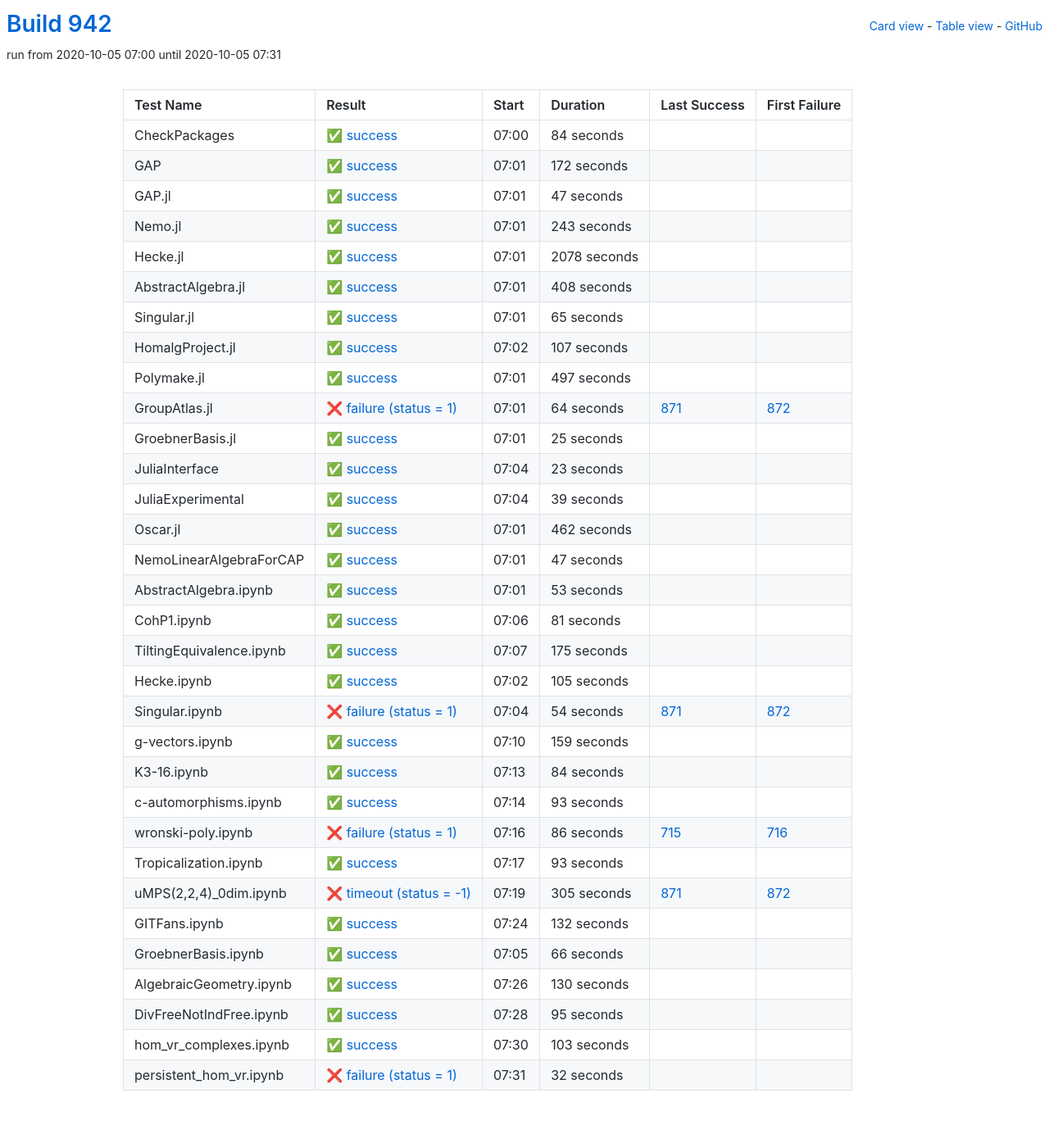
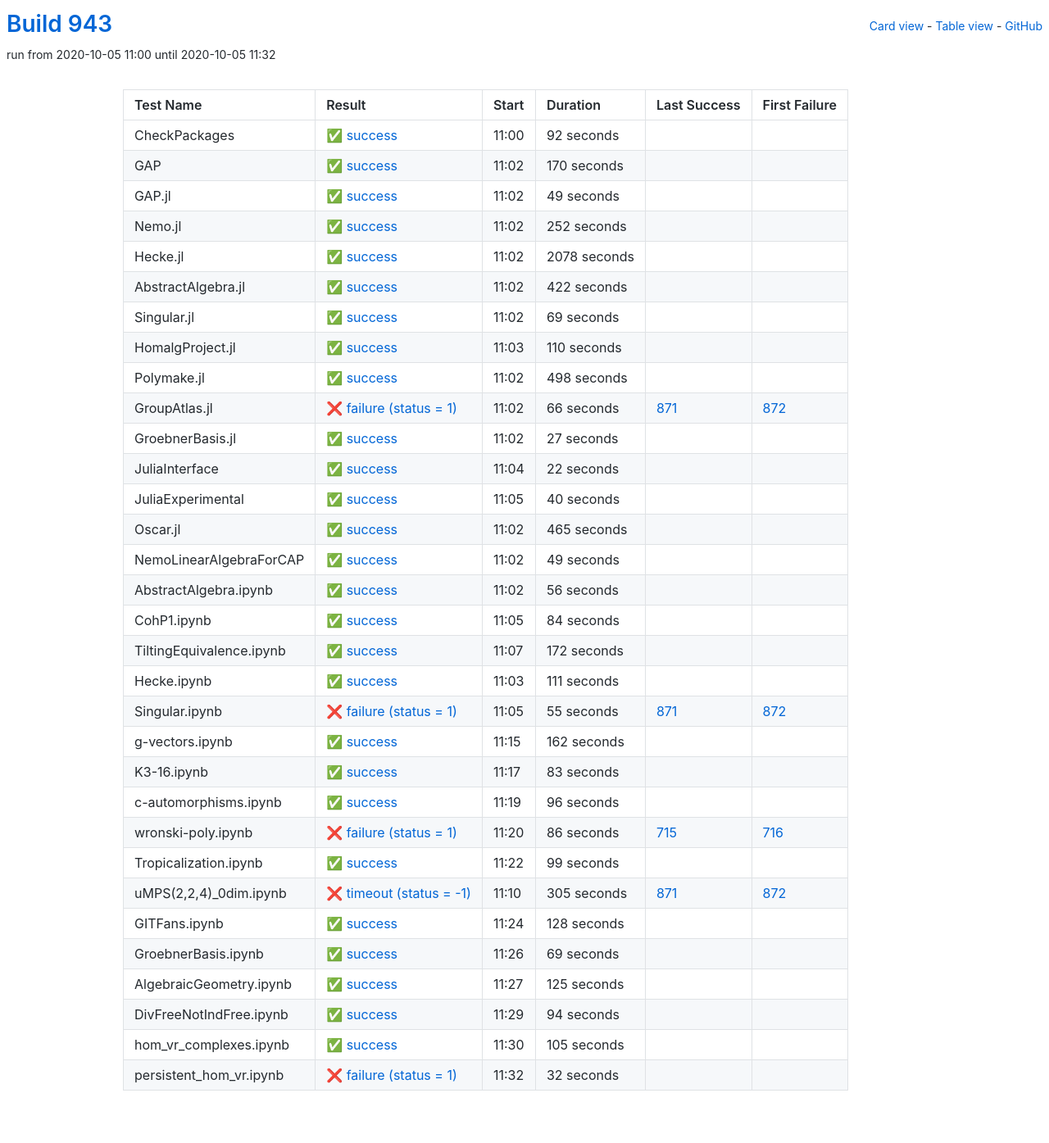
Before and after one commit to oscar-system/oscar-ci-status-stable, a Jekyll site: the page built from table.html, in a window 1280 px wide. Shown: the whole page at 82% size. Built offline with Jekyll 4.4.1, drawn with Linux system fonts in a browser that asks for light colours.

Commit message:
Build #943

```diff
--- a/_data/ci.yml
+++ b/_data/ci.yml
@@ -1,6 +1,6 @@
 ---
-build: 942
-build_url: https://oscarci.mathematik.uni-kl.de/job/oscar-stable/942/
+build: 943
+build_url: https://oscarci.mathematik.uni-kl.de/job/oscar-stable/943/
 job: oscar-stable
 organization: oscar-system
 repo: oscar-ci-status-stable
@@ -8,56 +8,56 @@ repourl: https://github.com/oscar-system/oscar-ci-status-stable
 tests:
 - name: CheckPackages
   id: checkpackages
-  log: https://oscarci.mathematik.uni-kl.de/job/oscar-stable/942/artifact/logs/build-942/CheckPackages.log
-  start: 2020-10-05 07:00
+  log: https://oscarci.mathematik.uni-kl.de/job/oscar-stable/943/artifact/logs/build-943/CheckPackages.log
+  start: 2020-10-05 11:00
   success: true
   exitcode: 0
   status: success
-  duration: 84
+  duration: 92
   last_success: false
   last_success_url:
   first_failure: false
   first_failure_url:
 - name: GAP
   id: gap
-  log: https://oscarci.mathematik.uni-kl.de/job/oscar-stable/942/artifact/logs/build-942/GAP.log
-  start: 2020-10-05 07:01
+  log: https://oscarci.mathematik.uni-kl.de/job/oscar-stable/943/artifact/logs/build-943/GAP.log
+  start: 2020-10-05 11:02
   success: true
   exitcode: 0
   status: success
-  duration: 172
+  duration: 170
   last_success: false
   last_success_url:
   first_failure: false
   first_failure_url:
 - name: GAP.jl
   id: gap-jl
-  log: https://oscarci.mathematik.uni-kl.de/job/oscar-stable/942/artifact/logs/build-942/GAP.jl.log
-  start: 2020-10-05 07:01
+  log: https://oscarci.mathematik.uni-kl.de/job/oscar-stable/943/artifact/logs/build-943/GAP.jl.log
+  start: 2020-10-05 11:02
   success: true
   exitcode: 0
   status: success
-  duration: 47
+  duration: 49
   last_success: false
   last_success_url:
   first_failure: false
   first_failure_url:
 - name: Nemo.jl
   id: nemo-jl
-  log: https://oscarci.mathematik.uni-kl.de/job/oscar-stable/942/artifact/logs/build-942/Nemo.jl.log
-  start: 2020-10-05 07:01
+  log: https://oscarci.mathematik.uni-kl.de/job/oscar-stable/943/artifact/logs/build-943/Nemo.jl.log
+  start: 2020-10-05 11:02
   success: true
   exitcode: 0
   status: success
-  duration: 243
+  duration: 252
   last_success: false
   last_success_url:
   first_failure: false
   first_failure_url:
 - name: Hecke.jl
   id: hecke-jl
-  log: https://oscarci.mathematik.uni-kl.de/job/oscar-stable/942/artifact/logs/build-942/Hecke.jl.log
-  start: 2020-10-05 07:01
+  log: https://oscarci.mathematik.uni-kl.de/job/oscar-stable/943/artifact/logs/build-943/Hecke.jl.log
+  start: 2020-10-05 11:02
   success: true
   exitcode: 0
   status: success
@@ -68,200 +68,140 @@ tests:
   first_failure_url:
 - name: AbstractAlgebra.jl
   id: abstractalgebra-jl
-  log: https://oscarci.mathematik.uni-kl.de/job/oscar-stable/942/artifact/logs/build-942/AbstractAlgebra.jl.log
-  start: 2020-10-05 07:01
+  log: https://oscarci.mathematik.uni-kl.de/job/oscar-stable/943/artifact/logs/build-943/AbstractAlgebra.jl.log
+  start: 2020-10-05 11:02
   success: true
   exitcode: 0
   status: success
-  duration: 408
+  duration: 422
   last_success: false
   last_success_url:
   first_failure: false
   first_failure_url:
 - name: Singular.jl
   id: singular-jl
-  log: https://oscarci.mathematik.uni-kl.de/job/oscar-stable/942/artifact/logs/build-942/Singular.jl.log
-  start: 2020-10-05 07:01
+  log: https://oscarci.mathematik.uni-kl.de/job/oscar-stable/943/artifact/logs/build-943/Singular.jl.log
+  start: 2020-10-05 11:02
   success: true
   exitcode: 0
   status: success
-  duration: 65
+  duration: 69
   last_success: false
   last_success_url:
   first_failure: false
   first_failure_url:
 - name: HomalgProject.jl
   id: homalgproject-jl
-  log: https://oscarci.mathematik.uni-kl.de/job/oscar-stable/942/artifact/logs/build-942/HomalgProject.jl.log
-  start: 2020-10-05 07:02
+  log: https://oscarci.mathematik.uni-kl.de/job/oscar-stable/943/artifact/logs/build-943/HomalgProject.jl.log
+  start: 2020-10-05 11:03
   success: true
   exitcode: 0
   status: success
-  duration: 107
+  duration: 110
   last_success: false
   last_success_url:
   first_failure: false
   first_failure_url:
 - name: Polymake.jl
   id: polymake-jl
-  log: https://oscarci.mathematik.uni-kl.de/job/oscar-stable/942/artifact/logs/build-942/Polymake.jl.log
-  start: 2020-10-05 07:01
+  log: https://oscarci.mathematik.uni-kl.de/job/oscar-stable/943/artifact/logs/build-943/Polymake.jl.log
+  start: 2020-10-05 11:02
   success: true
   exitcode: 0
   status: success
-  duration: 497
+  duration: 498
   last_success: false
   last_success_url:
   first_failure: false
   first_failure_url:
 - name: GroupAtlas.jl
   id: groupatlas-jl
-  log: https://oscarci.mathematik.uni-kl.de/job/oscar-stable/942/artifact/logs/build-942/GroupAtlas.jl.log
-  start: 2020-10-05 07:01
+  log: https://oscarci.mathematik.uni-kl.de/job/oscar-stable/943/artifact/logs/build-943/GroupAtlas.jl.log
+  start: 2020-10-05 11:02
   success: false
   exitcode: 1
   status: failure
-  duration: 64
+  duration: 66
   last_success: 871
   last_success_url: https://oscarci.mathematik.uni-kl.de/job/oscar-stable/871/
   first_failure: 872
   first_failure_url: https://oscarci.mathematik.uni-kl.de/job/oscar-stable/872/
 - name: GroebnerBasis.jl
   id: groebnerbasis-jl
-  log: https://oscarci.mathematik.uni-kl.de/job/oscar-stable/942/artifact/logs/build-942/GroebnerBasis.jl.log
-  start: 2020-10-05 07:01
+  log: https://oscarci.mathematik.uni-kl.de/job/oscar-stable/943/artifact/logs/build-943/GroebnerBasis.jl.log
+  start: 2020-10-05 11:02
   success: true
   exitcode: 0
   status: success
-  duration: 25
+  duration: 27
   last_success: false
   last_success_url:
   first_failure: false
   first_failure_url:
 - name: JuliaInterface
   id: juliainterface
-  log: https://oscarci.mathematik.uni-kl.de/job/oscar-stable/942/artifact/logs/build-942/JuliaInterface.log
-  start: 2020-10-05 07:04
+  log: https://oscarci.mathematik.uni-kl.de/job/oscar-stable/943/artifact/logs/build-943/JuliaInterface.log
+  start: 2020-10-05 11:04
   success: true
   exitcode: 0
   status: success
-  duration: 23
+  duration: 22
   last_success: false
   last_success_url:
   first_failure: false
   first_failure_url:
 - name: JuliaExperimental
   id: juliaexperimental
-  log: https://oscarci.mathematik.uni-kl.de/job/oscar-stable/942/artifact/logs/build-942/JuliaExperimental.log
-  start: 2020-10-05 07:04
+  log: https://oscarci.mathematik.uni-kl.de/job/oscar-stable/943/artifact/logs/build-943/JuliaExperimental.log
+  start: 2020-10-05 11:05
   success: true
   exitcode: 0
   status: success
-  duration: 39
+  duration: 40
   last_success: false
   last_success_url:
   first_failure: false
   first_failure_url:
 - name: Oscar.jl
   id: oscar-jl
-  log: https://oscarci.mathematik.uni-kl.de/job/oscar-stable/942/artifact/logs/build-942/Oscar.jl.log
-  start: 2020-10-05 07:01
+  log: https://oscarci.mathematik.uni-kl.de/job/oscar-stable/943/artifact/logs/build-943/Oscar.jl.log
+  start: 2020-10-05 11:02
   success: true
   exitcode: 0
   status: success
-  duration: 462
+  duration: 465
   last_success: false
   last_success_url:
   first_failure: false
   first_failure_url:
 - name: NemoLinearAlgebraForCAP
   id: nemolinearalgebraforcap
-  log: https://oscarci.mathematik.uni-kl.de/job/oscar-stable/942/artifact/logs/build-942/NemoLinearAlgebraForCAP.log
-  start: 2020-10-05 07:01
+  log: https://oscarci.mathematik.uni-kl.de/job/oscar-stable/943/artifact/logs/build-943/NemoLinearAlgebraForCAP.log
+  start: 2020-10-05 11:02
   success: true
   exitcode: 0
   status: success
-  duration: 47
+  duration: 49
   last_success: false
   last_success_url:
   first_failure: false
   first_failure_url:
 - name: AbstractAlgebra.ipynb
   id: abstractalgebra-ipynb
-  log: https://oscarci.mathematik.uni-kl.de/job/oscar-stable/942/artifact/logs/build-942/AbstractAlgebra.ipynb.log
-  start: 2020-10-05 07:01
+  log: https://oscarci.mathematik.uni-kl.de/job/oscar-stable/943/artifact/logs/build-943/AbstractAlgebra.ipynb.log
+  start: 2020-10-05 11:02
   success: true
   exitcode: 0
   status: success
-  duration: 53
+  duration: 56
   last_success: false
   last_success_url:
   first_failure: false
   first_failure_url:
 - name: CohP1.ipynb
   id: cohp1-ipynb
-  log: https://oscarci.mathematik.uni-kl.de/job/oscar-stable/942/artifact/logs/build-942/CohP1.ipynb.log
-  start: 2020-10-05 07:06
-  success: true
-  exitcode: 0
-  status: success
-  duration: 81
-  last_success: false
-  last_success_url:
-  first_failure: false
-  first_failure_url:
-- name: TiltingEquivalence.ipynb
-  id: tiltingequivalence-ipynb
-  log: https://oscarci.mathematik.uni-kl.de/job/oscar-stable/942/artifact/logs/build-942/TiltingEquivalence.ipynb.log
-  start: 2020-10-05 07:07
-  success: true
-  exitcode: 0
-  status: success
-  duration: 175
-  last_success: false
-  last_success_url:
-  first_failure: false
-  first_failure_url:
-- name: Hecke.ipynb
-  id: hecke-ipynb
-  log: https://oscarci.mathematik.uni-kl.de/job/oscar-stable/942/artifact/logs/build-942/Hecke.ipynb.log
-  start: 2020-10-05 07:02
-  success: true
-  exitcode: 0
-  status: success
-  duration: 105
-  last_success: false
-  last_success_url:
-  first_failure: false
-  first_failure_url:
-- name: Singular.ipynb
-  id: singular-ipynb
-  log: https://oscarci.mathematik.uni-kl.de/job/oscar-stable/942/artifact/logs/build-942/Singular.ipynb.log
-  start: 2020-10-05 07:04
-  success: false
-  exitcode: 1
-  status: failure
-  duration: 54
-  last_success: 871
-  last_success_url: https://oscarci.mathematik.uni-kl.de/job/oscar-stable/871/
-  first_failure: 872
-  first_failure_url: https://oscarci.mathematik.uni-kl.de/job/oscar-stable/872/
-- name: g-vectors.ipynb
-  id: g-vectors-ipynb
-  log: https://oscarci.mathematik.uni-kl.de/job/oscar-stable/942/artifact/logs/build-942/g-vectors.ipynb.log
-  start: 2020-10-05 07:10
-  success: true
-  exitcode: 0
-  status: success
-  duration: 159
-  last_success: false
-  last_success_url:
-  first_failure: false
-  first_failure_url:
-- name: K3-16.ipynb
-  id: k3-16-ipynb
-  log: https://oscarci.mathematik.uni-kl.de/job/oscar-stable/942/artifact/logs/build-942/K3-16.ipynb.log
-  start: 2020-10-05 07:13
+  log: https://oscarci.mathematik.uni-kl.de/job/oscar-stable/943/artifact/logs/build-943/CohP1.ipynb.log
+  start: 2020-10-05 11:05
   success: true
   exitcode: 0
   status: success
@@ -270,22 +210,82 @@ tests:
   last_success_url:
   first_failure: false
   first_failure_url:
-- name: c-automorphisms.ipynb
-  id: c-automorphisms-ipynb
-  log: https://oscarci.mathematik.uni-kl.de/job/oscar-stable/942/artifact/logs/build-942/c-automorphisms.ipynb.log
-  start: 2020-10-05 07:14
+- name: TiltingEquivalence.ipynb
+  id: tiltingequivalence-ipynb
+  log: https://oscarci.mathematik.uni-kl.de/job/oscar-stable/943/artifact/logs/build-943/TiltingEquivalence.ipynb.log
+  start: 2020-10-05 11:07
   success: true
   exitcode: 0
   status: success
-  duration: 93
+  duration: 172
+  last_success: false
+  last_success_url:
+  first_failure: false
+  first_failure_url:
+- name: Hecke.ipynb
+  id: hecke-ipynb
+  log: https://oscarci.mathematik.uni-kl.de/job/oscar-stable/943/artifact/logs/build-943/Hecke.ipynb.log
+  start: 2020-10-05 11:03
+  success: true
+  exitcode: 0
+  status: success
+  duration: 111
+  last_success: false
+  last_success_url:
+  first_failure: false
+  first_failure_url:
+- name: Singular.ipynb
+  id: singular-ipynb
+  log: https://oscarci.mathematik.uni-kl.de/job/oscar-stable/943/artifact/logs/build-943/Singular.ipynb.log
+  start: 2020-10-05 11:05
+  success: false
+  exitcode: 1
+  status: failure
+  duration: 55
+  last_success: 871
+  last_success_url: https://oscarci.mathematik.uni-kl.de/job/oscar-stable/871/
+  first_failure: 872
+  first_failure_url: https://oscarci.mathematik.uni-kl.de/job/oscar-stable/872/
+- name: g-vectors.ipynb
+  id: g-vectors-ipynb
+  log: https://oscarci.mathematik.uni-kl.de/job/oscar-stable/943/artifact/logs/build-943/g-vectors.ipynb.log
+  start: 2020-10-05 11:15
+  success: true
+  exitcode: 0
+  status: success
+  duration: 162
+  last_success: false
+  last_success_url:
+  first_failure: false
+  first_failure_url:
+- name: K3-16.ipynb
+  id: k3-16-ipynb
+  log: https://oscarci.mathematik.uni-kl.de/job/oscar-stable/943/artifact/logs/build-943/K3-16.ipynb.log
+  start: 2020-10-05 11:17
+  success: true
+  exitcode: 0
+  status: success
+  duration: 83
+  last_success: false
+  last_success_url:
+  first_failure: false
+  first_failure_url:
+- name: c-automorphisms.ipynb
+  id: c-automorphisms-ipynb
+  log: https://oscarci.mathematik.uni-kl.de/job/oscar-stable/943/artifact/logs/build-943/c-automorphisms.ipynb.log
+  start: 2020-10-05 11:19
+  success: true
+  exitcode: 0
+  status: success
+  duration: 96
   last_success: false
   last_success_url:
   first_failure: false
   first_failure_url:
 - name: wronski-poly.ipynb
   id: wronski-poly-ipynb
-  log: https://oscarci.mathematik.uni-kl.de/job/oscar-stable/942/artifact/logs/build-942/wronski-poly.ipynb.log
-  start: 2020-10-05 07:16
+  log: https://oscarci.mathematik.uni-kl.de/job/oscar-stable/943/artifact/logs/build-943/wronski-poly.ipynb.log
+  start: 2020-10-05 11:20
   success: false
   exitcode: 1
   status: failure
@@ -296,20 +296,20 @@ tests:
   first_failure_url: https://oscarci.mathematik.uni-kl.de/job/oscar-stable/716/
 - name: Tropicalization.ipynb
   id: tropicalization-ipynb
-  log: https://oscarci.mathematik.uni-kl.de/job/oscar-stable/942/artifact/logs/build-942/Tropicalization.ipynb.log
-  start: 2020-10-05 07:17
+  log: https://oscarci.mathematik.uni-kl.de/job/oscar-stable/943/artifact/logs/build-943/Tropicalization.ipynb.log
+  start: 2020-10-05 11:22
   success: true
   exitcode: 0
   status: success
-  duration: 93
+  duration: 99
   last_success: false
   last_success_url:
   first_failure: false
   first_failure_url:
 - name: uMPS(2,2,4)_0dim.ipynb
   id: umps-2-2-4-0dim-ipynb
-  log: https://oscarci.mathematik.uni-kl.de/job/oscar-stable/942/artifact/logs/build-942/uMPS-2-2-4-_0dim.ipynb.log
-  start: 2020-10-05 07:19
+  log: https://oscarci.mathematik.uni-kl.de/job/oscar-stable/943/artifact/logs/build-943/uMPS-2-2-4-_0dim.ipynb.log
+  start: 2020-10-05 11:10
   success: false
   exitcode: -1
   status: timeout
@@ -320,68 +320,68 @@ tests:
   first_failure_url: https://oscarci.mathematik.uni-kl.de/job/oscar-stable/872/
 - name: GITFans.ipynb
   id: gitfans-ipynb
-  log: https://oscarci.mathematik.uni-kl.de/job/oscar-stable/942/artifact/logs/build-942/GITFans.ipynb.log
-  start: 2020-10-05 07:24
+  log: https://oscarci.mathematik.uni-kl.de/job/oscar-stable/943/artifact/logs/build-943/GITFans.ipynb.log
+  start: 2020-10-05 11:24
   success: true
   exitcode: 0
   status: success
-  duration: 132
+  duration: 128
   last_success: false
   last_success_url:
   first_failure: false
   first_failure_url:
 - name: GroebnerBasis.ipynb
   id: groebnerbasis-ipynb
-  log: https://oscarci.mathematik.uni-kl.de/job/oscar-stable/942/artifact/logs/build-942/GroebnerBasis.ipynb.log
-  start: 2020-10-05 07:05
+  log: https://oscarci.mathematik.uni-kl.de/job/oscar-stable/943/artifact/logs/build-943/GroebnerBasis.ipynb.log
+  start: 2020-10-05 11:26
   success: true
   exitcode: 0
   status: success
-  duration: 66
+  duration: 69
   last_success: false
   last_success_url:
   first_failure: false
   first_failure_url:
 - name: AlgebraicGeometry.ipynb
   id: algebraicgeometry-ipynb
-  log: https://oscarci.mathematik.uni-kl.de/job/oscar-stable/942/artifact/logs/build-942/AlgebraicGeometry.ipynb.log
-  start: 2020-10-05 07:26
+  log: https://oscarci.mathematik.uni-kl.de/job/oscar-stable/943/artifact/logs/build-943/AlgebraicGeometry.ipynb.log
+  start: 2020-10-05 11:27
   success: true
   exitcode: 0
   status: success
-  duration: 130
+  duration: 125
   last_success: false
   last_success_url:
   first_failure: false
   first_failure_url:
 - name: DivFreeNotIndFree.ipynb
   id: divfreenotindfree-ipynb
-  log: https://oscarci.mathematik.uni-kl.de/job/oscar-stable/942/artifact/logs/build-942/DivFreeNotIndFree.ipynb.log
-  start: 2020-10-05 07:28
+  log: https://oscarci.mathematik.uni-kl.de/job/oscar-stable/943/artifact/logs/build-943/DivFreeNotIndFree.ipynb.log
+  start: 2020-10-05 11:29
   success: true
   exitcode: 0
   status: success
-  duration: 95
+  duration: 94
   last_success: false
   last_success_url:
   first_failure: false
   first_failure_url:
 - name: hom_vr_complexes.ipynb
   id: hom-vr-complexes-ipynb
-  log: https://oscarci.mathematik.uni-kl.de/job/oscar-stable/942/artifact/logs/build-942/hom_vr_complexes.ipynb.log
-  start: 2020-10-05 07:30
+  log: https://oscarci.mathematik.uni-kl.de/job/oscar-stable/943/artifact/logs/build-943/hom_vr_complexes.ipynb.log
+  start: 2020-10-05 11:30
   success: true
   exitcode: 0
   status: success
-  duration: 103
+  duration: 105
   last_success: false
   last_success_url:
   first_failure: false
   first_failure_url:
 - name: persistent_hom_vr.ipynb
   id: persistent-hom-vr-ipynb
-  log: https://oscarci.mathematik.uni-kl.de/job/oscar-stable/942/artifact/logs/build-942/persistent_hom_vr.ipynb.log
-  start: 2020-10-05 07:31
+  log: https://oscarci.mathematik.uni-kl.de/job/oscar-stable/943/artifact/logs/build-943/persistent_hom_vr.ipynb.log
+  start: 2020-10-05 11:32
   success: false
   exitcode: 1
   status: failure
```
Also changed, not shown: README.md.
